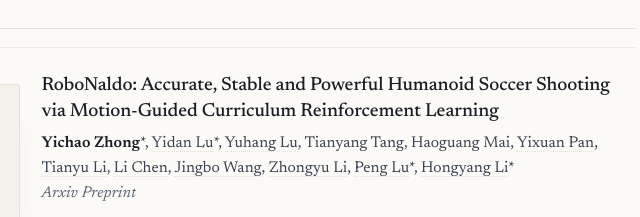
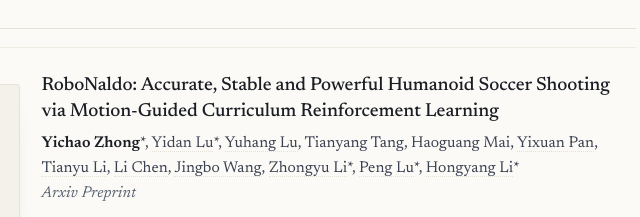
Before and after one commit to z-taylcr7/z-taylcr7.github.io, a website: page index.html in a window 1280 px wide. Shown: the part 1160-1377 px from the top of the page, 458-1098 px from the left. Drawn offline with nearby package versions, Linux system fonts and the light colour scheme; grey boxes are pictures that could not be loaded; some icons are missing.

Commit message:
Mark Zhongyu Li as co-advisor on RoboNaldo

```diff
--- a/index.html
+++ b/index.html
@@ -137,7 +137,7 @@ Find more in my <a href="https://z-taylcr7.github.io/assets/file/CV-YichaoZhong.
                             <h4 class="pub-title">RoboNaldo: Accurate, Stable and Powerful Humanoid Soccer Shooting via Motion-Guided Curriculum Reinforcement Learning</h4>
                             <p>
                                 <span class="authors" data-author-links='{"Yichao Zhong":"https://z-taylcr7.github.io/","Yidan Lu":"https://lu-yidan.github.io/","Yuhang Lu":"https://yuhanglu2000.github.io/","Yixuan Pan":"https://lzpyx.github.io/","Tianyu Li":"https://sephyli.github.io/","Li Chen":"https://ilnehc.github.io/","Jingbo Wang":"https://wangjingbo1219.github.io/","Zhongyu Li":"https://zyliatzju.github.io","Peng Lu":"https://arclab.hku.hk/PengLu.html","Hongyang Li":"https://www.hongyang.li/"}'>
-                                    Yichao Zhong*, Yidan Lu*, Yuhang Lu, Tianyang Tang, Haoguang Mai, Yixuan Pan, Tianyu Li, Li Chen, Jingbo Wang, Zhongyu Li, Peng Lu*, Hongyang Li*
+                                    Yichao Zhong*, Yidan Lu*, Yuhang Lu, Tianyang Tang, Haoguang Mai, Yixuan Pan, Tianyu Li, Li Chen, Jingbo Wang, Zhongyu Li*, Peng Lu*, Hongyang Li*
                                 </span> <br>
                                 <i>Arxiv Preprint</i> <br>
                             </p>
```
